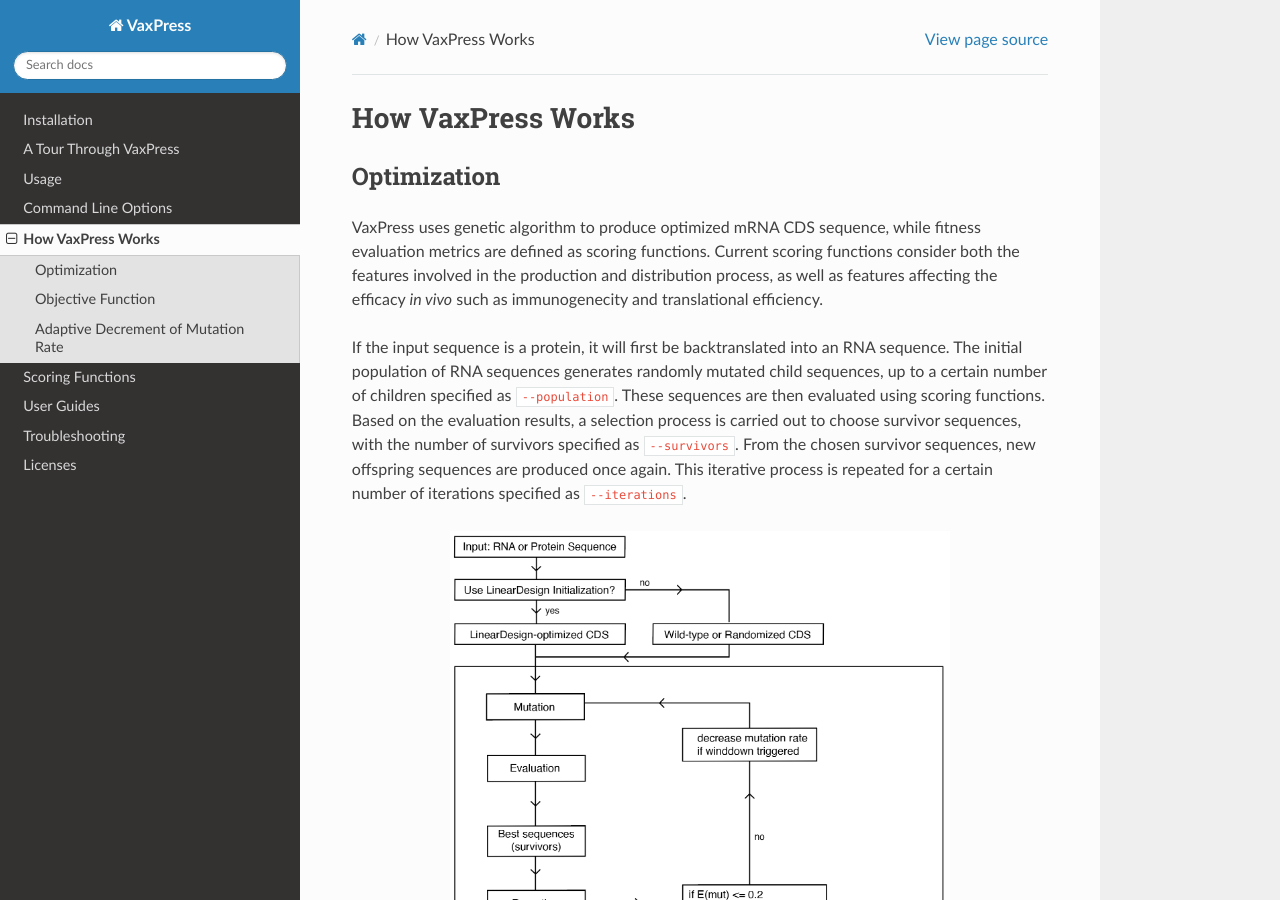
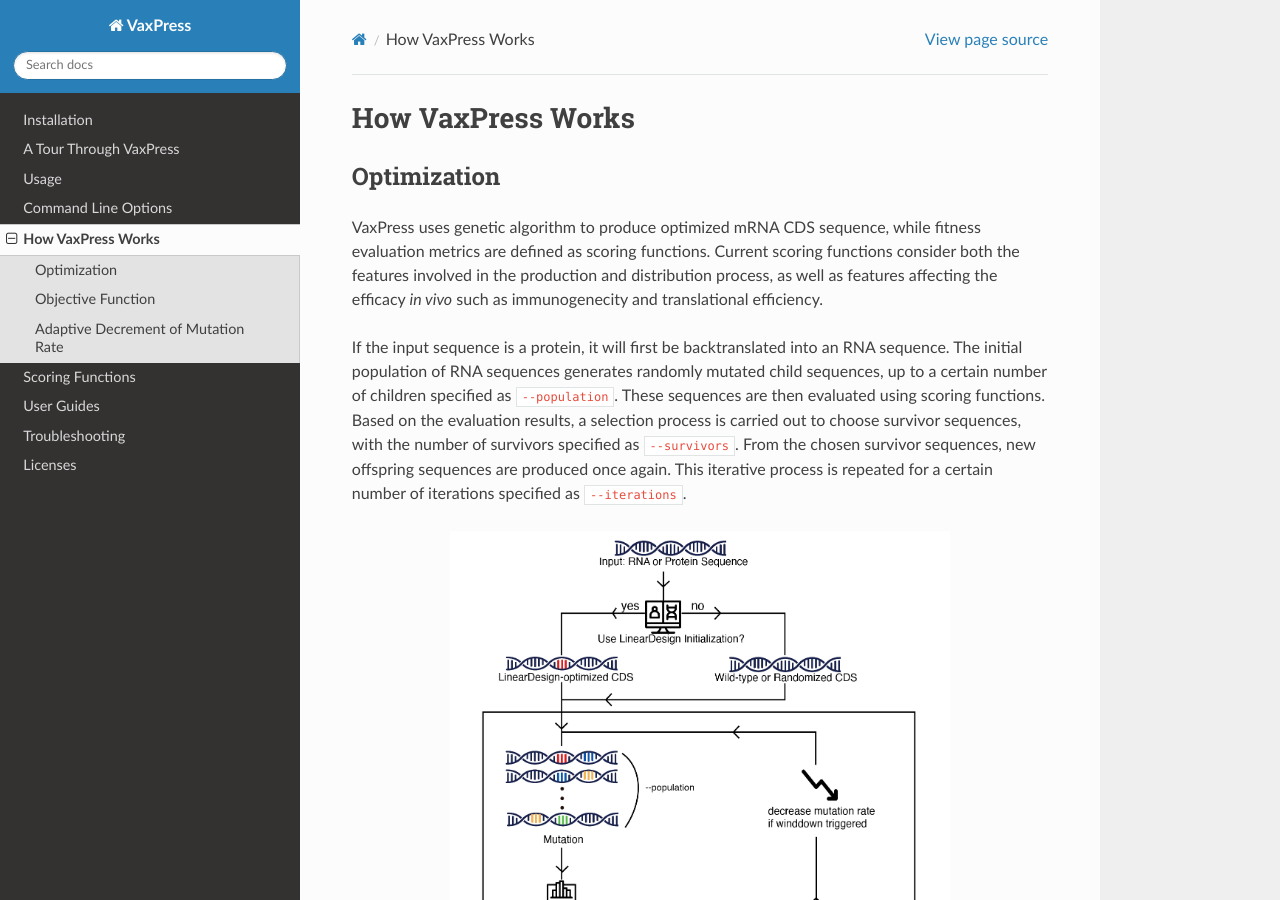
Before and after one commit to ChangLabSNU/VaxPress, a Sphinx documentation site: the page built from docs/algorithmic_details.rst, in a window 1280 px wide and 900 px high. Built offline with Sphinx 7.4.7 and the Read the Docs theme 2.0.0, drawn with Linux system fonts in a browser that asks for light colours.

Commit message:
Revised figure 1 in algorithmic_details

```diff
--- a/docs/algorithmic_details.rst
+++ b/docs/algorithmic_details.rst
@@ -26,7 +26,7 @@ From the chosen survivor sequences, new offspring sequences are
 produced once again. This iterative process is repeated for a
 certain number of iterations specified as ``--iterations``.
 
-.. image:: _images/figure1.png
+.. image:: _images/figure1_revised.png
     :width: 500px
     :align: center
     :alt: Overview of the genetic algorithm used in VaxPress.
```
Also changed, not shown: docs/_images/figure1_revised.png (added).
